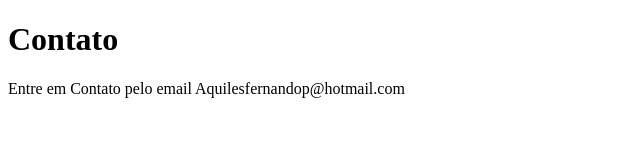
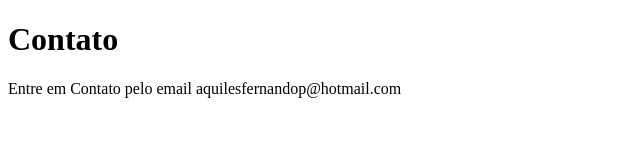
Before and after one commit to AquilesFernandoDev/sistema-de-cadastro, a plain HTML site: page contato.html in a window 1280 px wide. Shown: the full height of the page, 0-640 px from the left. Drawn offline with Linux system fonts and the light colour scheme.

Commit message:
correção

```diff
--- a/contato.html
+++ b/contato.html
@@ -8,6 +8,6 @@
 </head>
 <body>
     <h1>Contato</h1>
-    <p>Entre em Contato pelo email Aquilesfernandop@hotmail.com</p>
+    <p>Entre em Contato pelo email aquilesfernandop@hotmail.com</p>
 </body>
 </html>
```
